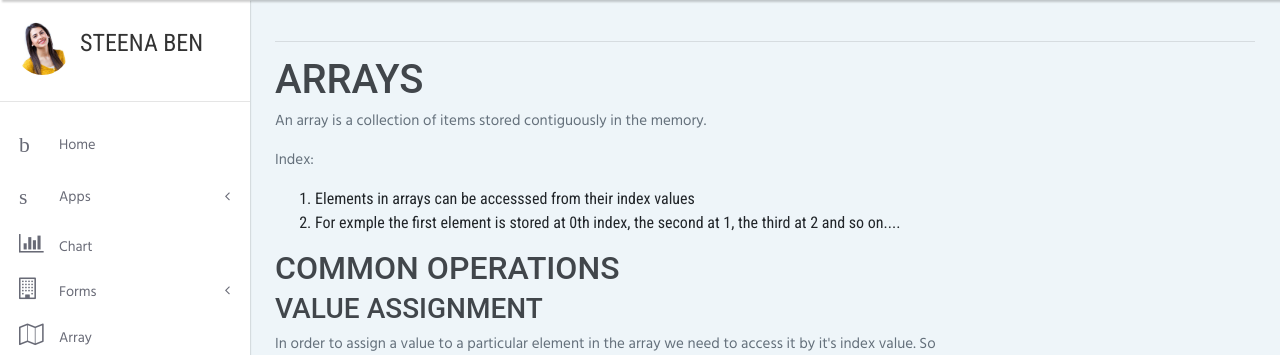
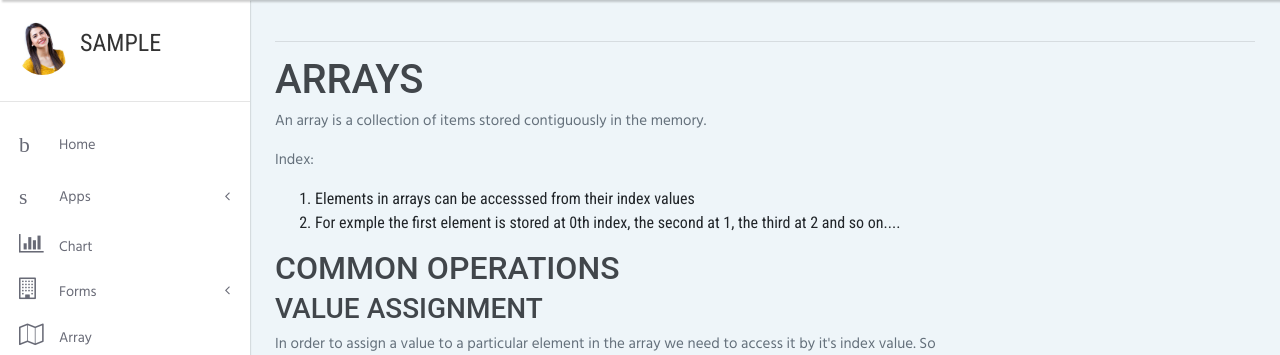
Before and after one commit to nikitagarg29/CodeStrup, a Flask app: page /array in a window 1280 px wide. Shown: the part 133-488 px from the top of the page. Run offline with Flask 2, Linux system fonts and the light colour scheme; the visitor is signed in with stand-in values (Sample User, id 1); data comes from the database, SQL or seed files in the repository; some libraries are stand-ins or nearby versions; some web fonts are replaced.

Commit message:
changed username display to current user username

```diff
--- a/project/app/templates/base3.html
+++ b/project/app/templates/base3.html
@@ -190,7 +190,7 @@ License URL: https://creativecommons.org/licenses/by/4.0/
         <div class="sidebar-header d-flex align-items-center">
             <div class="avatar"><img src="img/avatar-1.jpg" alt="..." class="img-fluid rounded-circle"></div>
             <div class="title">
-                <h1 class="h4">Steena Ben</h1>
+                <h1 class="h4">{{current_user.username}}</h1>
             </div>
         </div>
         <hr>
```
